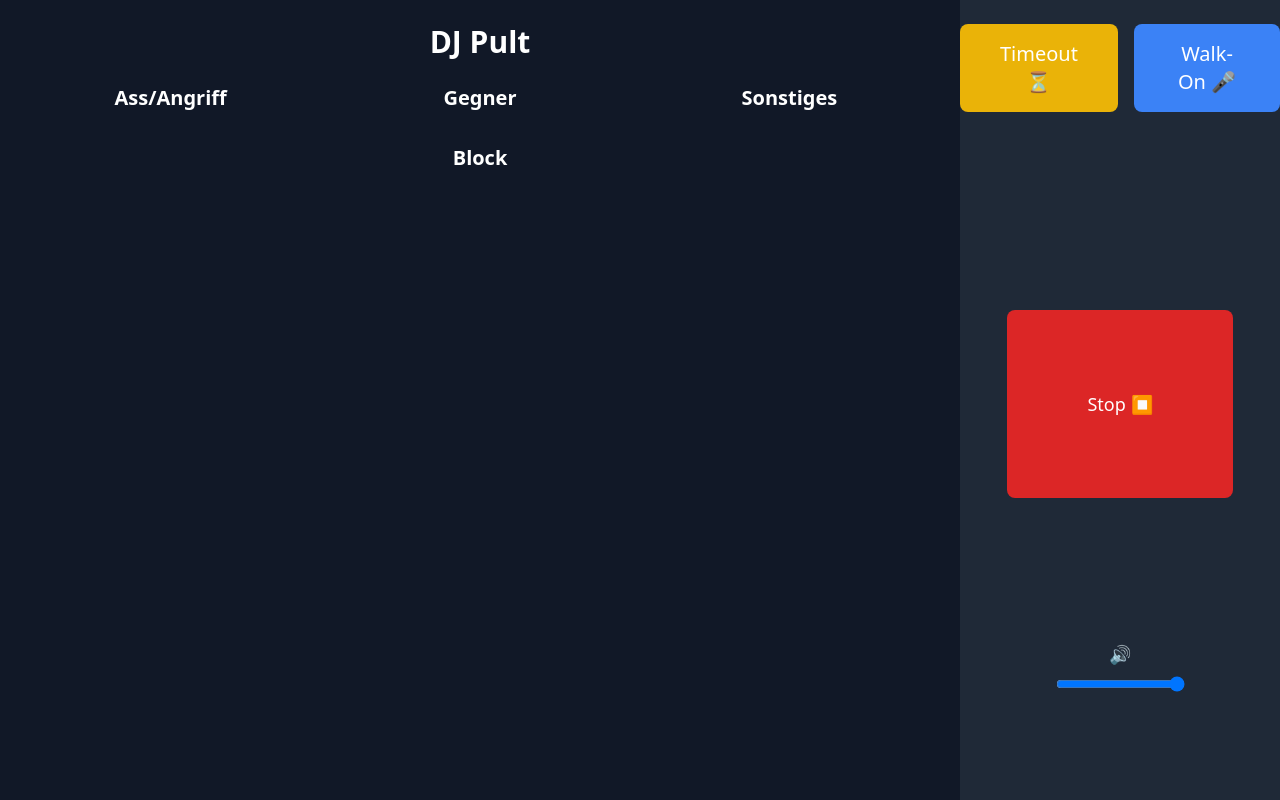
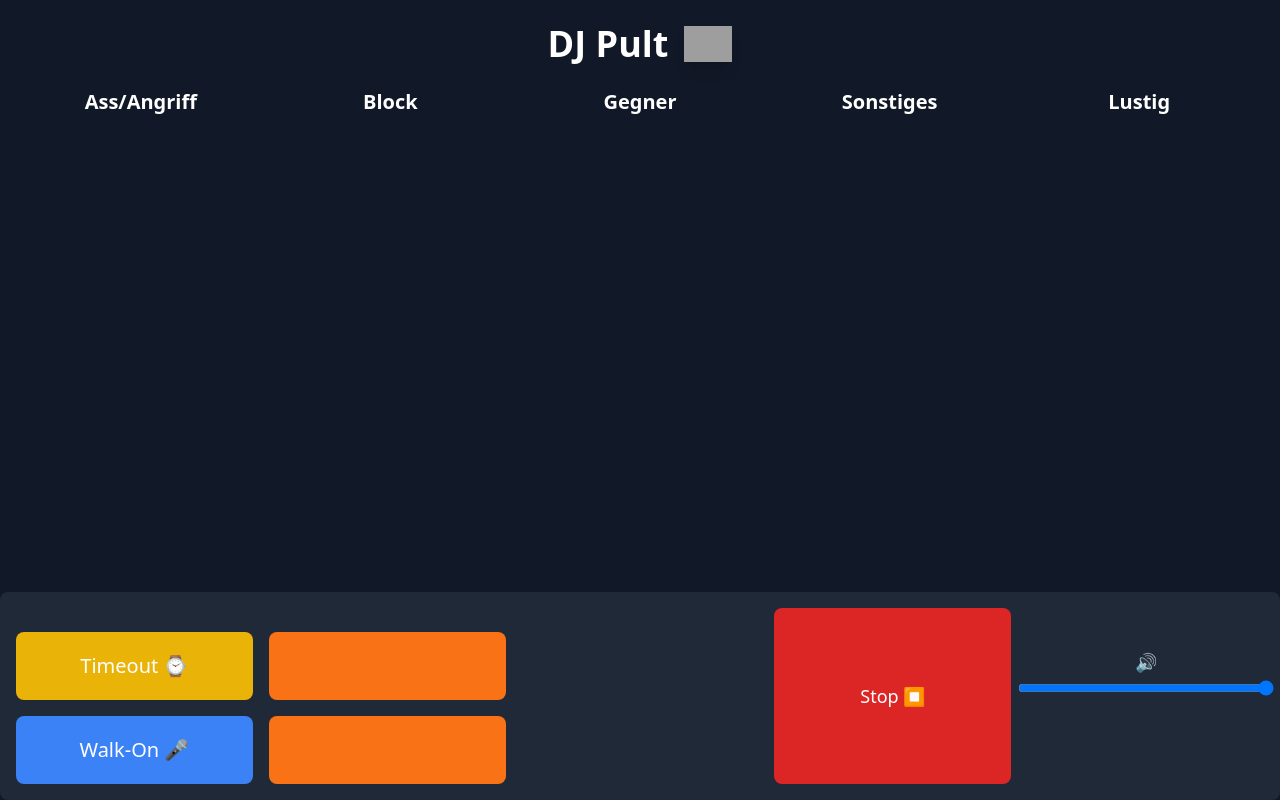
Before and after one commit to timrieg/djpult, a Flask app: template templates/index.html in a window 1280 px wide. Run offline with Flask 3, Linux system fonts and the light colour scheme; the template is opened without the code that fills it, so the values that code supplies are empty; some libraries are stand-ins or nearby versions; grey boxes are pictures that could not be loaded.

Commit message:
Refactor DJ Pult layout and song categories
Updated layout and structure of the DJ Pult interface, including adjustments to song categories and button placements.

```diff
--- a/templates/index.html
+++ b/templates/index.html
@@ -48,12 +48,14 @@
 </head>
 
 <body class="flex h-screen bg-gray-900 text-white">
-  <!-- Left section (3/4 of screen) -->
-  <div class="w-3/4 flex flex-col p-6">
-    <h1 class="text-3xl font-bold mb-6 text-center">DJ Pult</h1>
+  <div class="w-full flex flex-col p-6">
+    <div class="flex items-center justify-center mb-6">
+      <h1 class="text-4xl font-bold mr-4">DJ Pult</h1>
+      <img src="static/images/thumbnail_logo.png" alt="logo" class="h-15 w-12 shadow-lg" />
+    </div>
 
     <!-- Song Categories -->
-    <div class="grid grid-cols-3 gap-4 w-full">
+    <div class="grid grid-cols-5 gap-4 w-full">
       <!-- Ass/Angriff -->
       <div>
         <h2 class="text-xl font-bold mb-2 text-center">Ass/Angriff</h2>
@@ -67,11 +69,18 @@
         </div>
       </div>
 
-
-
-      <!-- Gegner und Block (halbiert) -->
 	  <div class="flex flex-col">
-        <div>
+		  <h2 class="text-xl font-bold mb-2 text-center">Block</h2>
+		  <div class="flex flex-col space-y-2">
+			{% for song in categories.block %}
+			<button onclick="playAudio('static/music/{{ song.name }}')"
+			  class="px-8 py-4 text-lg rounded-lg hover:opacity-80 w-full bg-yellow-600">
+			  {{ song.icon }} {{ song.display_name }}
+			</button>
+			{% endfor %}
+		  </div>
+	  </div>
+      <div class="flex flex-col">
           <h2 class="text-xl font-bold mb-2 text-center">Gegner</h2>
           <div class="flex flex-col space-y-2">
             {% for song in categories.gegner %}
@@ -82,21 +91,6 @@
             {% endfor %}
           </div>
 	  </div>
-
-        <div class="mt-6">
-          <h2 class="text-xl font-bold mb-2 text-center">Block</h2>
-          <div class="flex flex-col space-y-2">
-            {% for song in categories.block %}
-            <button onclick="playAudio('static/music/{{ song.name }}')"
-              class="px-8 py-4 text-lg rounded-lg hover:opacity-80 w-full bg-yellow-600">
-              {{ song.icon }} {{ song.display_name }}
-            </button>
-            {% endfor %}
-          </div>
-        </div>
-      </div>
-
-      <!-- Sonstiges -->
       <div>
         <h2 class="text-xl font-bold mb-2 text-center">Sonstiges</h2>
         <div class="flex flex-col space-y-2">
@@ -108,34 +102,55 @@
           {% endfor %}
         </div>
       </div>
+
+	  <div>
+        <h2 class="text-xl font-bold mb-2 text-center">Lustig</h2>
+        <div class="flex flex-col space-y-2">
+          {% for song in categories.spass %}
+          <button onclick="playAudio('static/music/{{ song.name }}')"
+            class="px-8 py-4 text-lg rounded-lg hover:opacity-80 w-full bg-green-600">
+            {{ song.icon }} {{ song.display_name }}
+          </button>
+          {% endfor %}
+        </div>
+      </div>
     </div>
   </div>
 
-  <!-- Right section (1/8 of screen) -->
-  <div class="w-1/4 flex flex-col items-center justify-center bg-gray-800 p-4">
-    <!-- Timeout & Walk-On at Bottom -->
-    <div class="flex justify-between mt-6 absolute top-0">
+  <!-- Right section (1/4 of screen) -->
+	<!-- Main Buttons -->
+	<div class="w-full grid grid-cols-5 justify-between gap-4 bg-gray-800 p-4 rounded-lg mt-6 absolute bottom-0">
+	<div class="grid grid-cols-1 mt-6 gap-4 w-full">
 		<button onclick="playAudio('static/special_music/{{ timeout_song }}')"
-        class="px-10 py-4 bg-yellow-500 rounded-lg hover:bg-yellow-700 text-xl w-1/2 mr-2">
-        Timeout ⏳
+			class="bg-yellow-500 rounded-lg hover:bg-yellow-700 text-xl px-5 py-5">
+			Timeout ⌚
 		</button>
 		<button onclick="playAudio('static/special_music/{{ walkon_song }}')"
-        class="px-10 py-4 bg-blue-500 rounded-lg hover:bg-blue-700 text-xl w-1/2 ml-2">
+			class="bg-blue-500 rounded-lg hover:bg-blue-700 text-xl px-5 py-5">
 			Walk-On 🎤
 		</button>
 	</div>
-
-    <div class="mt-6 flex flex-col items-center">
-      <button onclick="stopAudio()" class="mb-4 px-20 py-20 bg-red-600 rounded-lg hover:bg-red-800 text-lg w-full">
+	<div class="grid grid-cols-1 mt-6 gap-4 w-full">
+		<button onclick="playAudio('static/special_music/{{ long_song_1.name }}')"
+			class="bg-orange-500 rounded-lg hover:bg-yellow-700 text-xl px-5 py-5">
+			{{ long_song_1.display_name }} {{ long_song_1.icon }}
+		</button>
+		<button onclick="playAudio('static/special_music/{{ long_song_2.name }}')"
+			class="bg-orange-500 rounded-lg hover:bg-blue-700 text-xl px-5 py-5">
+			{{ long_song_2.display_name }} {{ long_song_2.icon }}
+		</button>
+	</div>
+	<div class="px-10 py-10 flex flex-col items-center w-full">
+	</div>
+	<button onclick="stopAudio()" class="px-10 py-10 bg-red-600 rounded-lg hover:bg-red-800 text-lg">
 		Stop ⏹
 	</button>
+	<div class="px-10 py-10 flex flex-col items-center bottom-0 w-full">
+		<label for="volume" class="mb-1 text-lg text-center">🔊</label>
+		<input type="range" id="volume" min="0" max="1" step="0.05" value="1.0"
+			class="horizontal-slider w-64"
+			oninput="setVolume(this.value)">
 	</div>
-
-    <!-- Vertical Volume Control -->
-    <div class="mt-6 flex flex-col items-center absolute bottom-0 h-40">
-      <label for="volume" class="block mb-2 text-lg">🔊</label>
-      <input type="range" id="volume" min="0" max="1" step="0.05" value="1.0" class="horizontal-slider"
-        oninput="setVolume(this.value)">
 	</div>
 
   </div>
```
Lines whose indentation alone changed are shown as unchanged.
